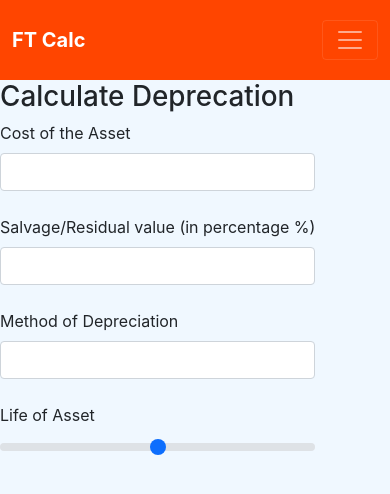
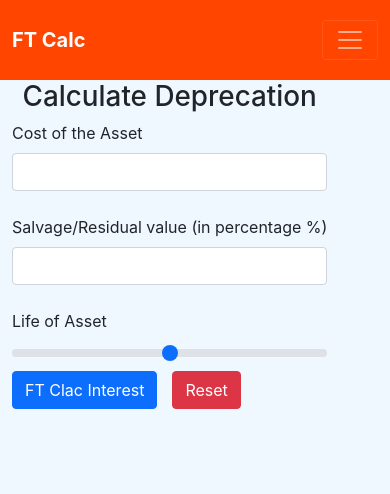
Before and after one commit to Sakrateesh-R/FT-Calc-QA, a React (Create React App) app: page /deprecation in a window 390 px wide. Shown: the top 494 px of the page. Built offline with nearby package versions, Linux system fonts and the light colour scheme.

Commit message:
Depreciation Module UI updated
Depreciation Module UI updated

```diff
--- a/src/App.css
+++ b/src/App.css
@@ -130,12 +130,26 @@ body{
 
 
 @media only screen and (max-width: 820px) {
+  body{
+    position:static;
+  }
   .Interest-container{
     display:block;
     align-content:center;
   }
   .Interest-Result-Section{
     display: block;
+
+  }
+  .Home-Interest-Section-Container{
+    width:auto;
+  }
+  .Dynamic-interest-section{
+    display: block;
+    width:auto;
+  }
+  .Interest-Pie-chart{
+    width: inherit;
   }
   .body-position-container{
     position: absolute;
@@ -148,10 +162,12 @@ body{
   .Profit-input-section{
     width:75vw;
   }
+
 }
 @media only screen and (max-width: 1200px){
   .body-position-container{
     position: absolute;
     left:0;
   }
+
 }
--- a/src/components/calculations/Depreciation.js
+++ b/src/components/calculations/Depreciation.js
@@ -1,23 +1,41 @@
+import { useState } from "react"
 
 export default function Deprecation(){
 
+    const [depValue, setDepValue] = useState({})
+    const handleChange = (e) =>{
+        const{name,value} = e.target;
+        setDepValue({...depValue,[name]:value})
+        console.log(depValue)
+    }
+    console.log(depValue)
+
+    function Calculate(){
+
+    }
+
+    function Reset(){
+        setDepValue({});
+    }
+
     return(
         <div className="deprecation-container body-position-container">
-            <h1>Calculate Deprecation</h1>
-            <div className="Depreciation-container-body">
+            <h1 style={{textAlign:'center'}}>Calculate Deprecation</h1>
+            <div className="Depreciation-container-body container">
                 <div className="Depreciation-calculate-section">
                     <div className="Depreciation-input-section">
                         <label className="form-label">Cost of the Asset</label><br/>
-                        <input type="number" className="form-control"/><br/>
+                        <input type="number" className="form-control" name="CTA" onChange={handleChange}/><br/>
                         <label className="form-label">Salvage/Residual value (in percentage %)</label><br/>
-                        <input type="number" className="form-control"/><br/>
-                        <label className="form-label">Method of Depreciation</label><br/>
-                        <input type="number" className="form-control"/><br/>
+                        <input type="number" className="form-control" name="SRValue" onChange={handleChange}/><br/>
+                        {/* <label className="form-label">Method of Depreciation</label><br/>
+                        <input type="number" className="form-control"/><br/> */}
                         <label className="form-label">Life of Asset</label><br/>
-                        <input type="range" className="form-range" min={0} max={100}/>
+                        <input type="range" className="form-range" name="LOA" data-bs-toggle="tooltip" data-bs-placement="top" title={`${depValue.LOA} years`} onChange={handleChange} min={0} max={100}/>
                     </div>
                 </div>
-
+                <button  onClick={Calculate} className="btn-calc btn btn-primary"> FT Clac Interest </button>
+                <button className="btn btn-danger" onClick={Reset}> Reset </button>
             </div>
         </div>
     )
```
Also changed, not shown: src/components/Home.js (+10 -2 lines).
